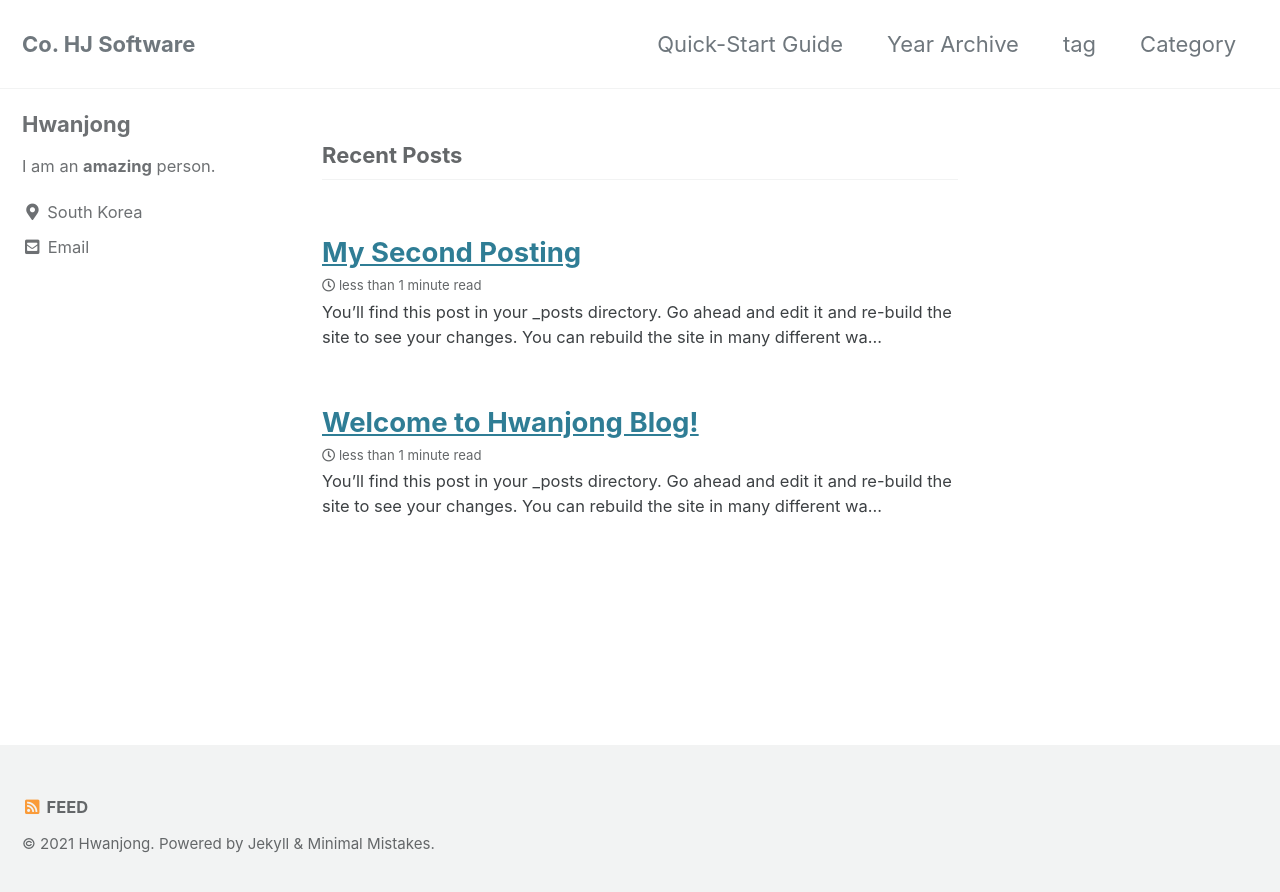
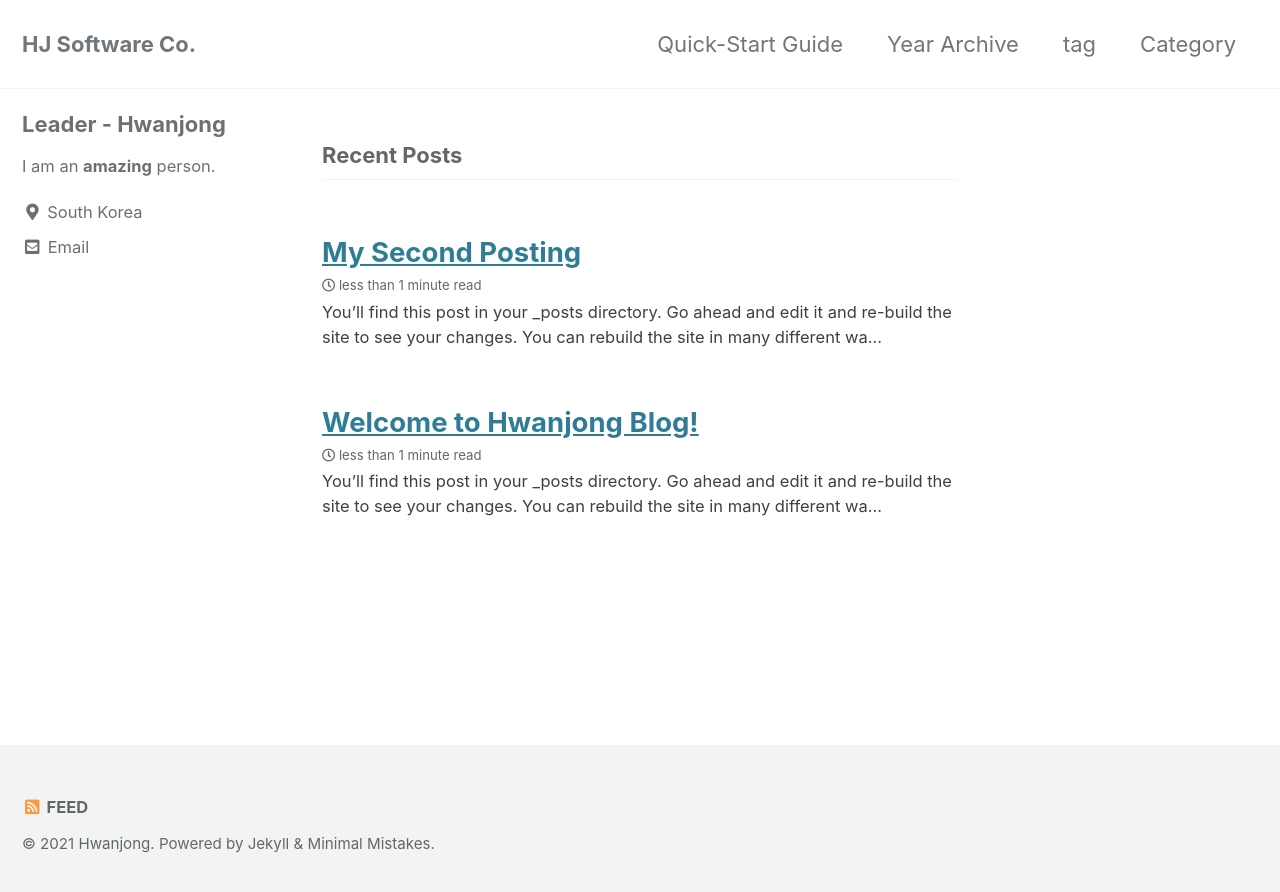
Before and after one commit to hwanjong/hwanjong.github.io, a Jekyll site: the page built from index.html, in a window 1280 px wide. Shown: the top 892 px of the page. Built offline with Jekyll 4.4.1, drawn with Linux system fonts in a browser that asks for light colours; cached includes are drawn as plain includes; the list of posts is cut into pages by our own code.

Commit message:
Update _config.yml

```diff
--- a/_config.yml
+++ b/_config.yml
@@ -16,7 +16,7 @@ minimal_mistakes_skin    : "default" # "air", "aqua", "contrast", "dark", "dirt"
 
 # Site Settings
 locale                   : "kr"
-title                    : "Co. HJ Software"
+title                    : "HJ Software Co."
 title_separator          : "-"
 subtitle                 : # site tagline that appears below site title in masthead
 name                     : "Hwanjong"
@@ -101,7 +101,7 @@ analytics:
 
 # Site Author
 author:
-  name             : "Hwanjong"
+  name             : "Leader - Hwanjong"
   avatar           : # path of avatar image, e.g. "/assets/images/bio-photo.jpg"
   bio              : "I am an **amazing** person."
   location         : "South Korea"
```
